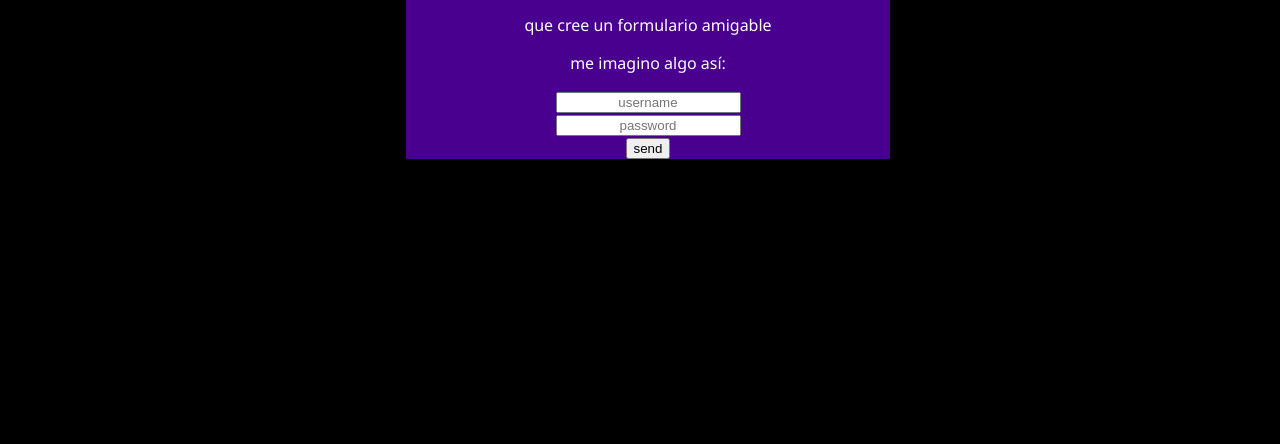
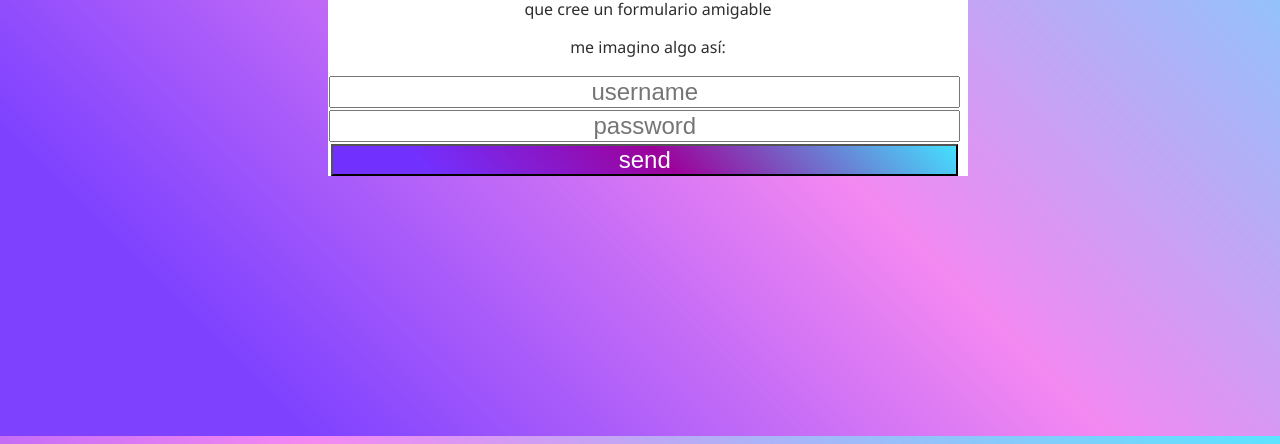
Before and after one commit to moonhuntercode/formulario-special1, a plain HTML site: page index.html in a window 1280 px wide. Shown: the part 364-808 px from the top of the page. Drawn offline with Linux system fonts and the light colour scheme.

Commit message:
realizando mejoras

```diff
--- a/index.html
+++ b/index.html
@@ -8,17 +8,19 @@
     <title>formulario1</title>
 </head>
 <body>
+
     <div class="contenedor">
-        <div class="formulario1">
-            <h1>como cuando alguien me dice:</h1>
+        <div class="contenedor_formulario1">
+            <h1>como cuando alguien me dice: </h1>
             <p>que cree un formulario amigable</p>
             <p>me imagino algo así:</p>
             <form action="#" autocomplete="on">
                 <input  type="text"
                 placeholder="username" ><br>
                 <input type="password"
-                placeholder="password"><br>
-                <input  enterkeyhint = "search" type="submit" onclick="document.getElementById('playimg').style.display='block'" value="send">
+                placeholder="password"
+                ><br>
+                <input id="btn_send" enterkeyhint = "search" type="submit" onclick="document.getElementById('playimg').style.display='block'" value="send">
                 <div id="playimg" style="display:none">
                     <h1>TE AMO</h1>
                     <img src="./img/darling-in-the-franxx-zero-two.gif" alt="rick-sanchez">
--- a/style.css
+++ b/style.css
@@ -3,7 +3,8 @@ html{
     width: 100%;
 }
 body{
-    background-color: black;
+    background: rgb(83,4,255);
+background: linear-gradient(45deg, rgba(84, 4, 255, 0.753) 15%, rgba(230, 6, 226, 0.479) 53%, rgba(0, 213, 255, 0.644) 100%);
     height: 100%;
     width: 100%;
     font-family: 'Segoe UI', Tahoma, Geneva, Verdana, sans-serif;
@@ -19,16 +20,30 @@ body{
     align-content: center;
 
 }
-.formulario1{
-    background-color: rgb(74, 0, 143);
-    color: white;
+.contenedor_formulario1{
+    background-color: rgb(255, 255, 255);
+    color: rgb(46, 46, 46);
+    width: 50%;
 }
+
 form input{
     text-align: center;
 }
+form , input {
+
+    margin: 0;
+    padding: 0;
+    width: 99%;
+    font-size: x-large;
+    }
 input:focus{
-    background-color: black;
-    color: rgb(154, 46, 255);
+    background: linear-gradient(45deg, rgba(84, 4, 255, 0.822) 15%, rgb(156, 2, 154) 53%, rgba(0, 213, 255, 0.733) 100%);
+    color: rgb(255, 255, 255);
+}
+#btn_send{
+    background: rgb(83,4,255);
+    background: linear-gradient(45deg, rgba(84, 4, 255, 0.822) 15%, rgb(156, 2, 154) 53%, rgba(0, 213, 255, 0.733) 100%);
+    color: white;
 }
 #playimg img {
     object-fit: cover;
```
